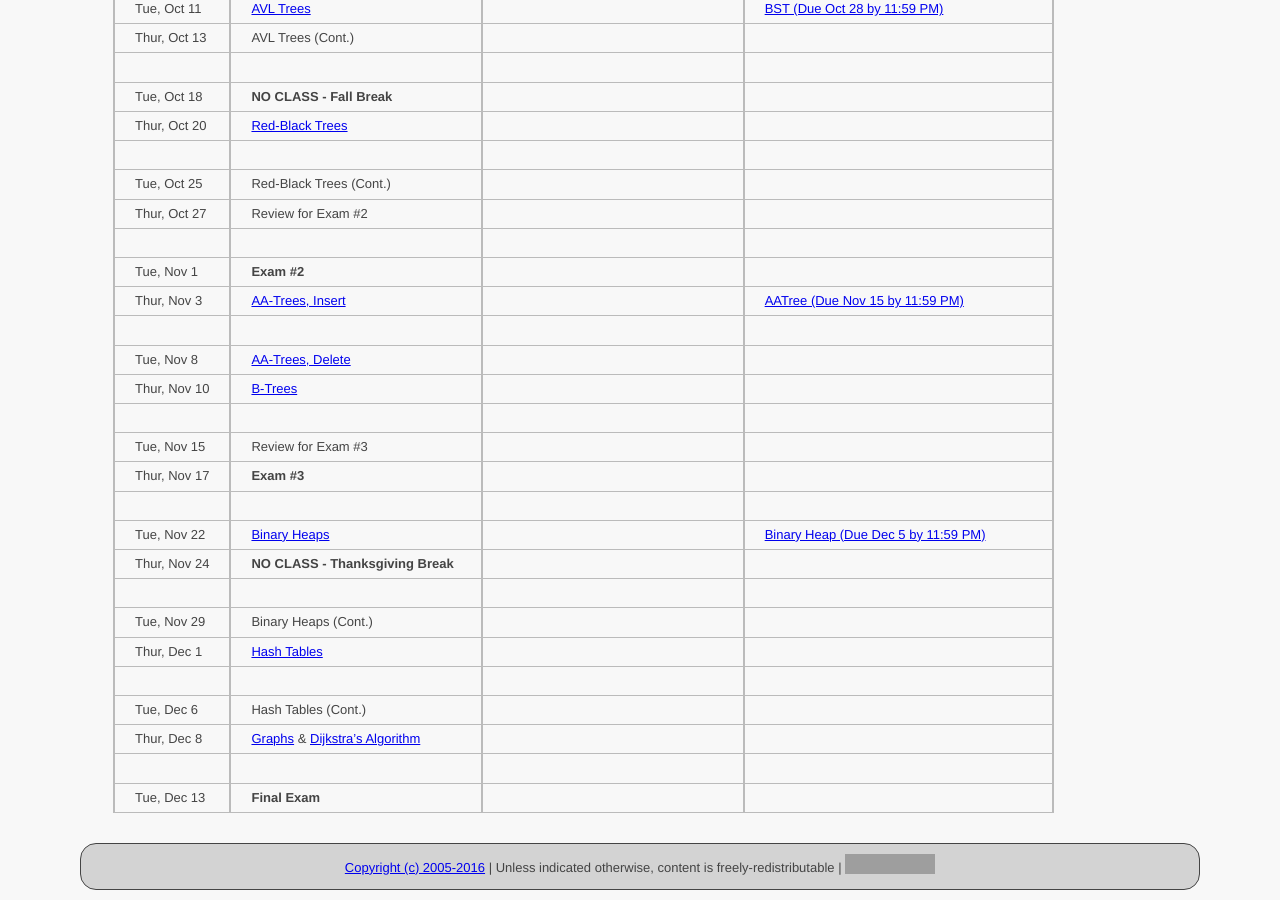
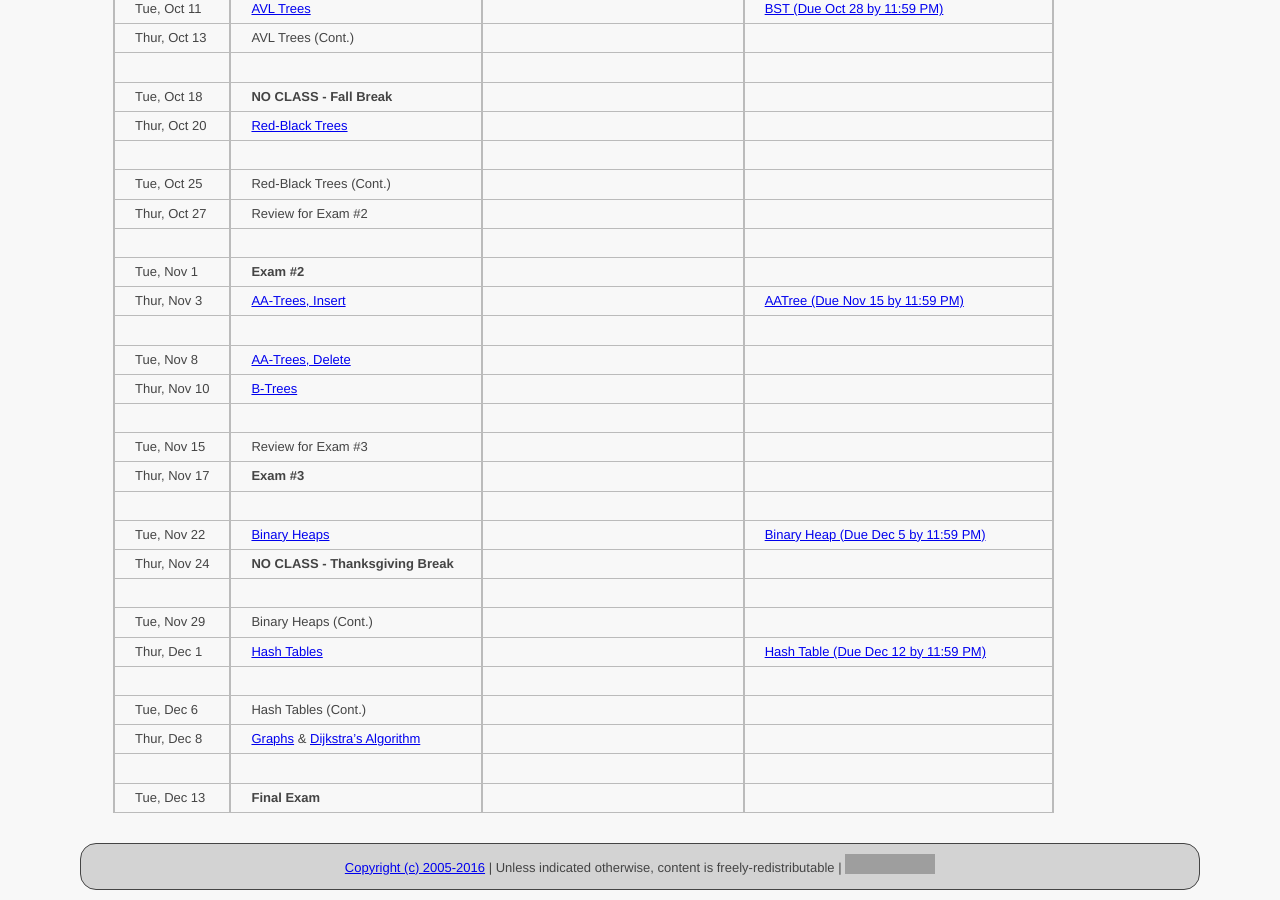
Before and after one commit to ycpcs/cs350-fall2016, a Jekyll site: the page built from schedule.md, in a window 1280 px wide and 900 px high, scrolled down 708 px. Built offline with Jekyll 4.4.1, drawn with Linux system fonts in a browser that asks for light colours; grey boxes are pictures that could not be loaded.

Commit message:
added assignment #8

```diff
--- a/schedule.md
+++ b/schedule.md
@@ -51,7 +51,7 @@ Tue, Nov 22    |  [Binary Heaps](lectures/Heaps.pdf)
 Thur, Nov 24   |  **NO CLASS - Thanksgiving Break**                                                            |                                                             |
                |                                                                                               |                                                             |
 Tue, Nov 29    |  Binary Heaps (Cont.)                                                                         |                                                             |
-Thur, Dec 1    |  [Hash Tables](lectures/Hash_Tables.pdf)                                                      |                                                             |                                                                          <!-- Hash Tables Activity --> <!-- [Hash Table (Due Dec 11 by 11:59 PM)](assign/assign08.html) -->
+Thur, Dec 1    |  [Hash Tables](lectures/Hash_Tables.pdf)                                                      |                                                             |  [Hash Table (Due Dec 12 by 11:59 PM)](assign/assign08.html)             <!-- Hash Tables Activity --> <!-- [Hash Table (Due Dec 12 by 11:59 PM)](assign/assign08.html) -->
                |                                                                                               |                                                             |
 Tue, Dec  6    |  Hash Tables (Cont.)                                                                          |                                                             |
 Thur, Dec 8    |  [Graphs](lectures/Graphs.pdf) & [Dijkstra's Algorithm](lectures/Dijkstras_Algorithm.pdf)     |                                                             |
```
Also changed, not shown: 1 other file.
